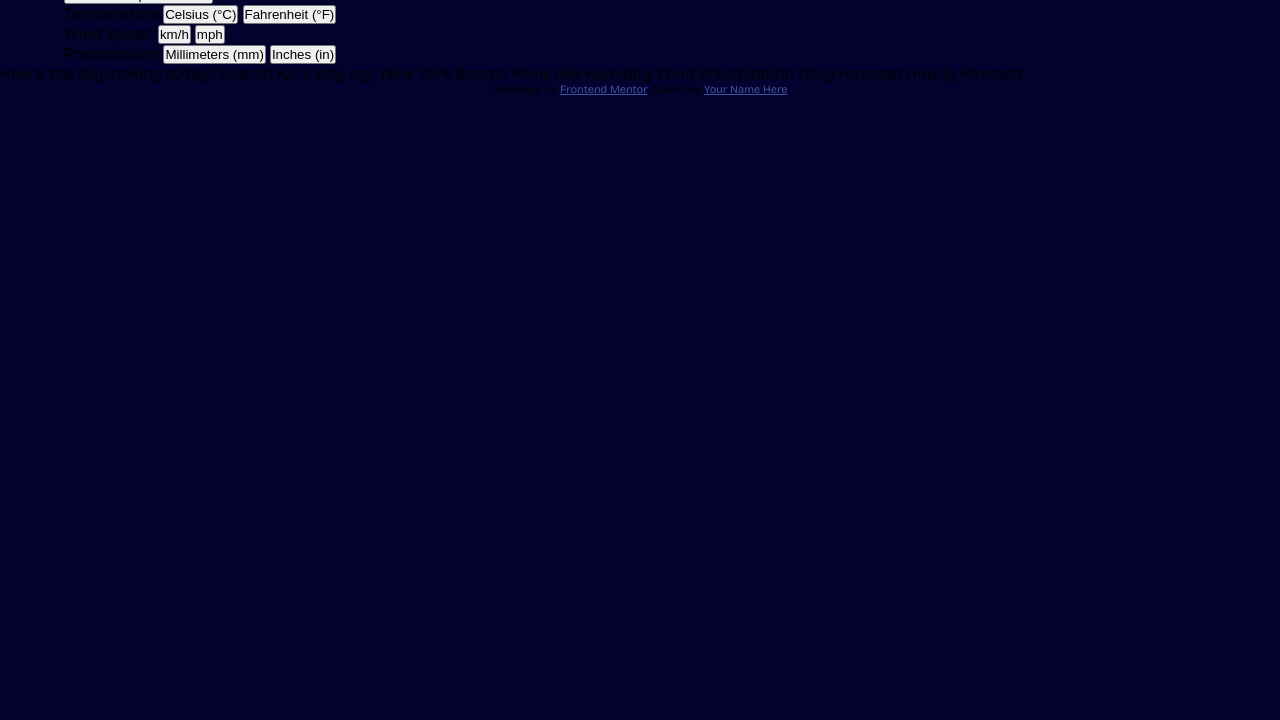
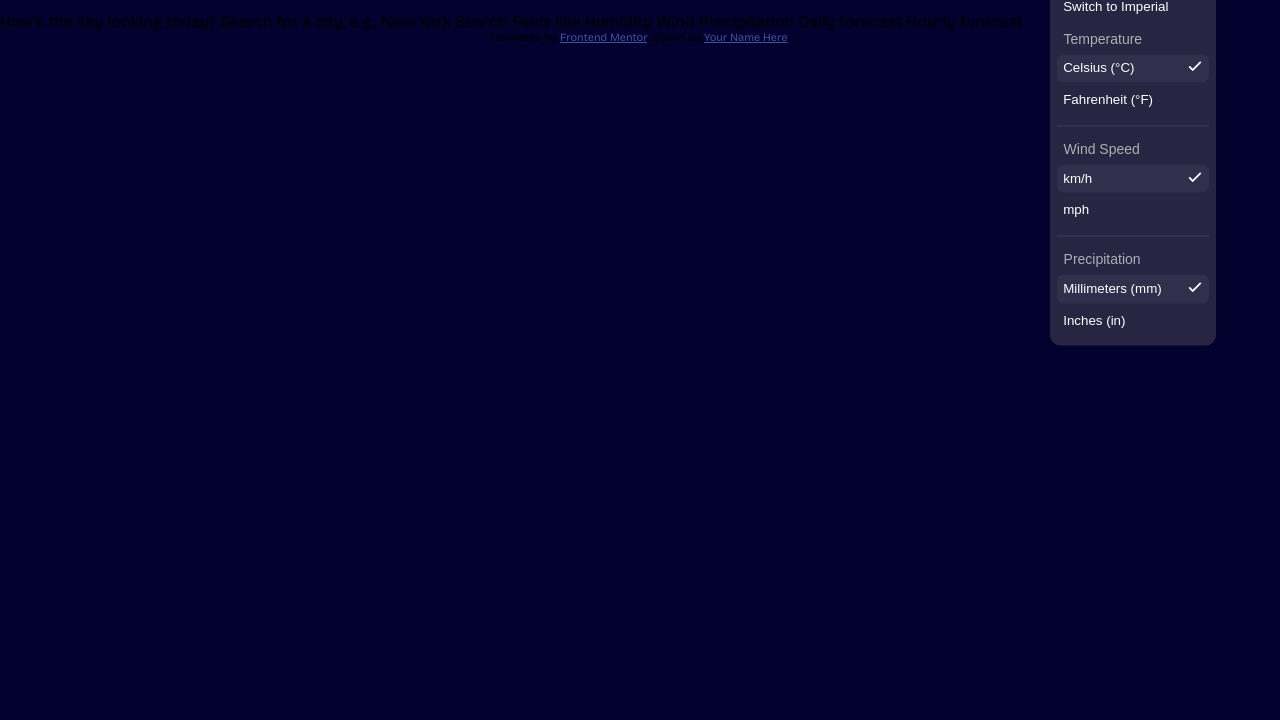
Before and after one commit to husamXA1/weather-app-frontendmentor, a plain HTML site: page index.html in a window 1280 px wide. Shown: the part 80-800 px from the top of the page. Drawn offline with Linux system fonts and the light colour scheme; files whose address does not match are found by name; a web font is replaced by a local one.

Commit message:
add styles for units dropdown menu

```diff
--- a/index.html
+++ b/index.html
@@ -18,7 +18,7 @@
 <body>
 
   <header>
-    <div class="container">
+    <div class="container flex">
       <div class="logo">
         <img src="./assets/images/logo.svg" alt="Weather Now logo">
       </div>
@@ -26,23 +26,41 @@
       <div class="units-dropdown">
         <button class="units-button">Units</button>
         <div class="units-menu">
-          <div class="unit-option">
-            <button class="unit-switch">Switch to Imperial/Metric</button>
-          </div>
+            <button class="unit-switch">Switch to Imperial</button>
             <div class="unit-option">
             <span>Temperature</span>
-            <button class="temp-celsius">Celsius (°C)</button>
-            <button class="temp-fahrenheit">Fahrenheit (°F)</button>
+            <button class="temp-celsius active">
+              <p>Celsius (°C)</p>
+              <img src="./assets/images/icon-checkmark.svg" alt="checkmark">
+            </button>
+            <button class="temp-fahrenheit">
+              <p>Fahrenheit (°F)</p>
+              <img src="./assets/images/icon-checkmark.svg" alt="checkmark">
+            </button>
             </div>
+            <div class="separator"></div>
             <div class="unit-option">
             <span>Wind Speed</span>
-            <button class="wind-kmh">km/h</button>
-            <button class="wind-mph">mph</button>
+            <button class="wind-kmh active">
+              <p>km/h</p>
+              <img src="./assets/images/icon-checkmark.svg" alt="checkmark">
+            </button>
+            <button class="wind-mph">
+              <p>mph</p>
+              <img src="./assets/images/icon-checkmark.svg" alt="checkmark">
+            </button>
             </div>
+            <div class="separator"></div>
             <div class="unit-option">
             <span>Precipitation</span>
-            <button class="precip-mm">Millimeters (mm)</button>
-            <button class="precip-in">Inches (in)</button>
+            <button class="precip-mm active">
+              <p>Millimeters (mm)</p>
+              <img src="./assets/images/icon-checkmark.svg" alt="checkmark">
+            </button>
+            <button class="precip-in">
+              <p>Inches (in)</p>
+              <img src="./assets/images/icon-checkmark.svg" alt="checkmark">
+            </button>
             </div>
       </div>
     </div>
--- a/styles.css
+++ b/styles.css
@@ -2,6 +2,10 @@
 @font-face {
     font-family: "Bricolage Grotesque";
     src: url("./assets/fonts/BricolageGrotesque-VariableFont_opsz,wdth,wght.ttf") format("truetype");
+}
+@font-face {
+    font-family: "DM Sans";
+    src: url("./assets/fonts/DMSans-VariableFont_opsz,wght.ttf") format("truetype");
 }
 
 /* Normalizing CSS */
@@ -30,3 +34,74 @@ body {
 .flex {
     display: flex;
 }
+
+/* Header section */
+header .container {
+    justify-content: space-between;
+    align-items: center;
+    padding: 1.5rem 0;
+}
+
+header .units-dropdown {
+    position: relative;
+    color: hsl(240, 6%, 70%);
+    font-family: "DM Sans", sans-serif;
+    font-size: 14px;
+}
+
+header .units-menu {
+    position: absolute;
+    bottom: -10px;
+    right: 0;
+    transform: translateY(100%);
+    background: hsl(243, 27%, 20%);
+    padding: 0.5em;
+    border-radius: 0.75em;
+    width: max-content;
+}
+
+header .unit-option {
+    display: flex;
+    flex-direction: column;
+}
+
+header .units-menu .separator {
+    height: 1px;
+    width: 100%;
+    background-color: hsl(243, 23%, 30%);
+    margin: 0.5rem 0;
+}
+
+header .units-menu button {
+    display: flex;
+    justify-content: space-between;
+    gap: 2em;
+    background: none;
+    border: none;
+    color: hsl(0, 0%, 100%);
+    width: 100%;
+    padding: 0.5em;
+    margin-bottom: 0.25em;
+    border-radius: 0.5em;
+    cursor: pointer;
+    text-align: left;
+    font-family: "DM Sans", sans-serif;
+}
+
+
+header .units-menu button.active,
+header .units-menu button:hover {
+    background-color: hsl(243, 23%, 24%);
+}
+
+header .units-menu button img {
+    visibility: hidden;
+}
+
+header .units-menu button.active img {
+    visibility: visible;
+}
+
+header .units-menu span {
+    padding: 0.5em;
+}
```
Lines whose indentation alone changed are shown as unchanged.
